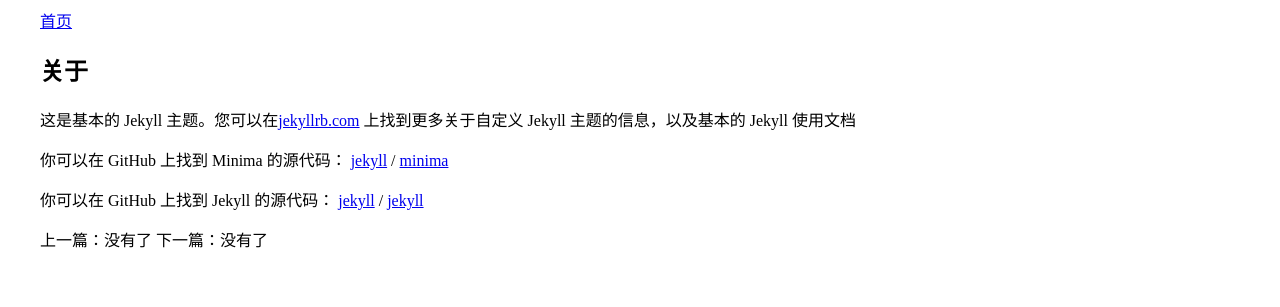
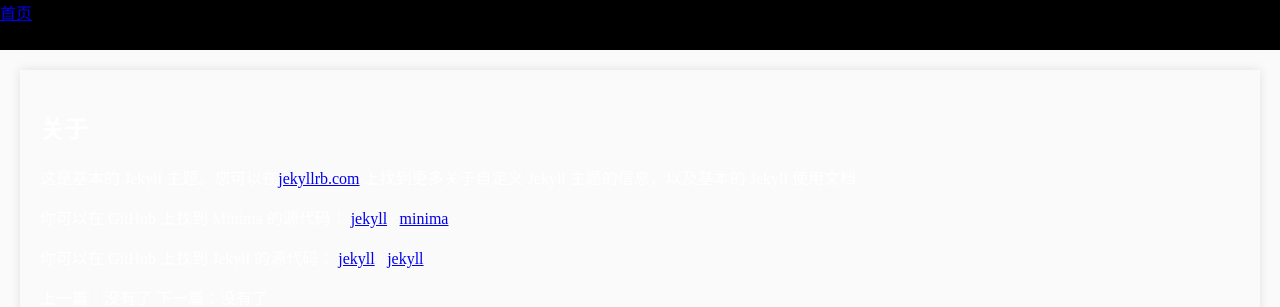
Before and after one commit to liujinzhu333/blog, a Jekyll site: the page built from about.markdown, in a window 1280 px wide. Shown: the top 307 px of the page. Built offline with Jekyll 4.4.1, drawn with Linux system fonts in a browser that asks for light colours.

Commit message:
Add files via upload

```diff
--- a/_layouts/index.html
+++ b/_layouts/index.html
@@ -74,9 +74,7 @@
 	</style>
 	<body>
 		<div class="page-header">
-			111
-			{{layout}}
-			{{layout.header}}
+
 		</div>
 		<div class="page">
 			<div class="page-body">
--- a/_layouts/page.html
+++ b/_layouts/page.html
@@ -2,24 +2,43 @@
 <html>
 	<head>
 		<meta charset="utf-8">
-		<meta name="viewport" content="width=device-width,initial-scale=1,minimum-scale=1,maximum-scale=1,user-scalable=no" />
 		<title>{{page.title}}</title>
 	</head>
 	<style>
+	body{
+		background-color: #fafafa;
+		margin: 0;
+		padding: 0;
+		color: #FFFFFF;
+	}
+	ul{
+		list-style: none;
+		padding: 0;
+		margin: 0;
+	}
+	.page-header{
+		width: 100%;
+		height: 50px;
+		background-color: #000000;
+	}
 	.page{
-		margin: auto;
+		margin:20px auto;
 		width: 100%;
 		max-width: 1200px;
+		padding: 20px;
+		box-shadow: 0 0 10px rgba(0,0,0,0.1);
 	}
 	</style>
 	<body>
+		<div class="page-header">
+			<a href="/blog/">首页</a>
+		</div>
 		<div class="page">
+			<h2>{{page.title}}</h2>
 			<div>
-				<a href="/blog/">首页</a>
+				{{content}}
 			</div>
-			<h2>{{page.title}}</h2>
-			{{content}}
-			<div>
+			<div >
 				{% if page.previous %}
 				  <a href="/blog/{{page.previous.url}}">上一篇：{{page.previous.title}}</a>
 				{% else %}
```
